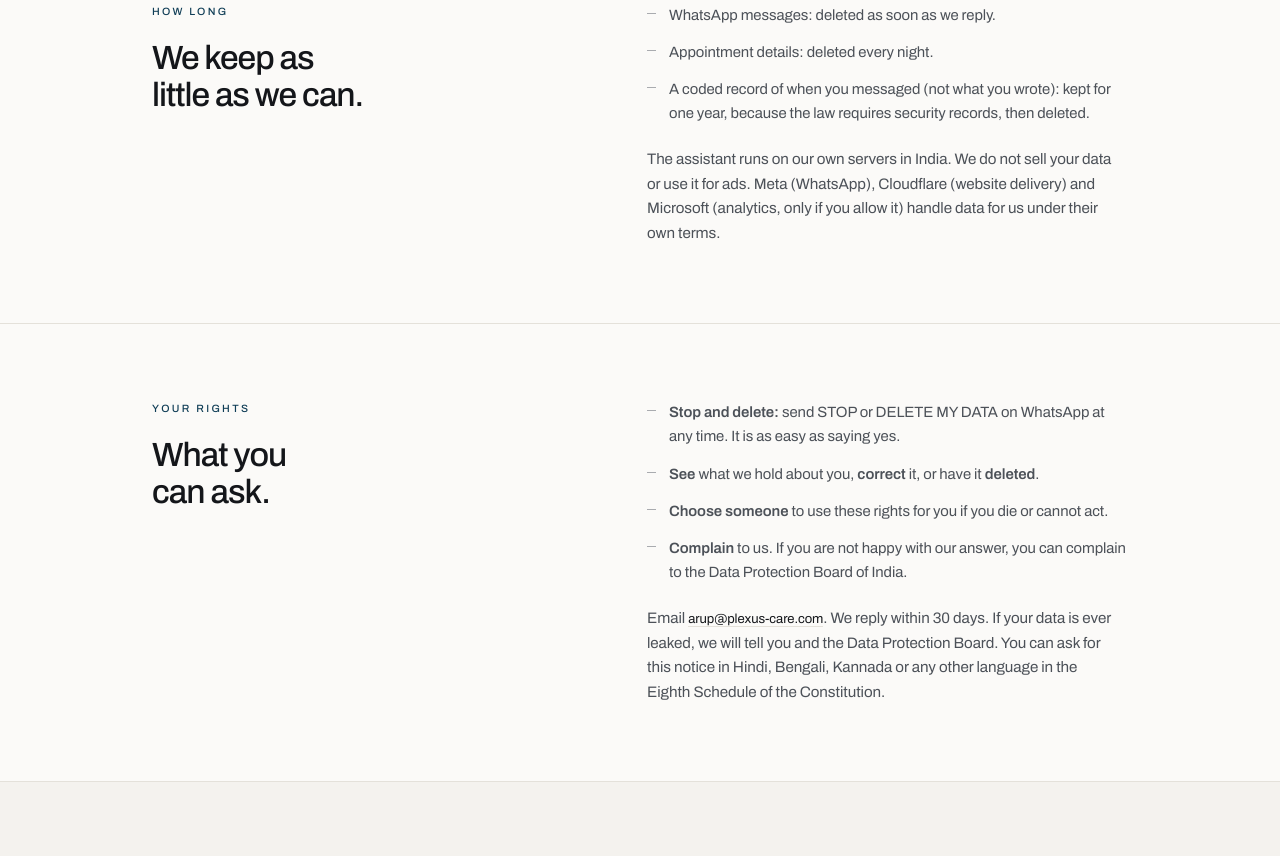
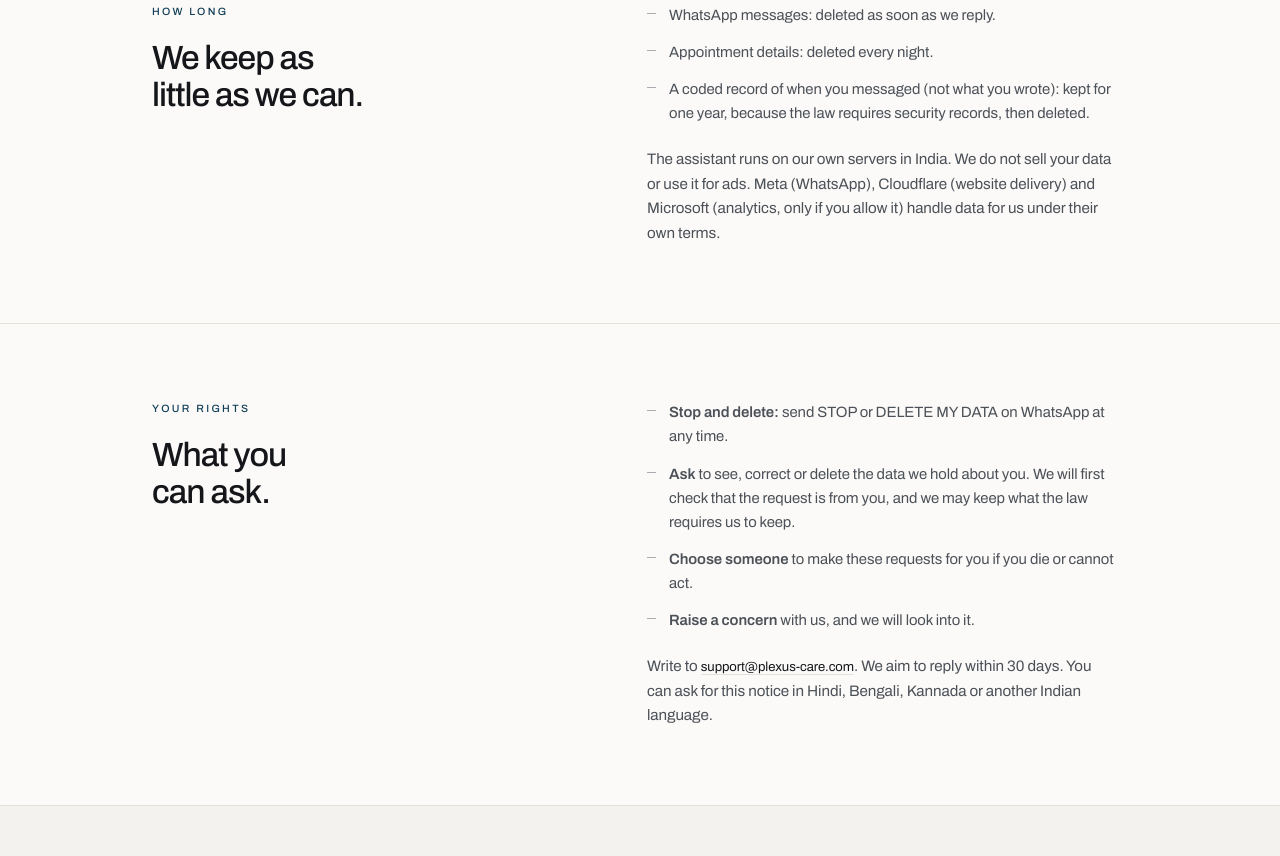
Before and after one commit to arupht/plexus-care-site, a plain HTML site: page privacy.html in a window 1280 px wide. Shown: the part 1447-2303 px from the top of the page. Drawn offline with Linux system fonts and the light colour scheme.

Commit message:
Update site — 2026-11-16 05:24 UTC

```diff
--- a/privacy.html
+++ b/privacy.html
@@ -118,7 +118,7 @@
       <div><span class="eyebrow">Who we are</span><h2 class="measure" style="max-width:13ch">PlexusCare.</h2></div>
       <div>
         <p class="lede">PlexusCare is a trade name of Arup Pramanik (Proprietor), Bengaluru, Karnataka. We are responsible for the data described here.</p>
-        <p class="section-copy">Questions or complaints: Arup Pramanik, <a class="text-link" href="mailto:arup@plexus-care.com">arup@plexus-care.com</a>.</p>
+        <p class="section-copy">Questions: <a class="text-link" href="mailto:support@plexus-care.com">support@plexus-care.com</a>.</p>
         <p class="section-copy">If you are a patient at a hospital that uses PlexusCare software, the hospital is responsible for your data. Please contact the hospital. We will help it reply to you.</p>
       </div>
     </div>
@@ -163,12 +163,12 @@
       <div><span class="eyebrow">Your rights</span><h2 class="measure" style="max-width:13ch">What you can ask.</h2></div>
       <div>
         <ul class="ticks">
-          <li><strong>Stop and delete:</strong> send STOP or DELETE MY DATA on WhatsApp at any time. It is as easy as saying yes.</li>
-          <li><strong>See</strong> what we hold about you, <strong>correct</strong> it, or have it <strong>deleted</strong>.</li>
-          <li><strong>Choose someone</strong> to use these rights for you if you die or cannot act.</li>
-          <li><strong>Complain</strong> to us. If you are not happy with our answer, you can complain to the Data Protection Board of India.</li>
+          <li><strong>Stop and delete:</strong> send STOP or DELETE MY DATA on WhatsApp at any time.</li>
+          <li><strong>Ask</strong> to see, correct or delete the data we hold about you. We will first check that the request is from you, and we may keep what the law requires us to keep.</li>
+          <li><strong>Choose someone</strong> to make these requests for you if you die or cannot act.</li>
+          <li><strong>Raise a concern</strong> with us, and we will look into it.</li>
         </ul>
-        <p class="section-copy">Email <a class="text-link" href="mailto:arup@plexus-care.com">arup@plexus-care.com</a>. We reply within 30 days. If your data is ever leaked, we will tell you and the Data Protection Board. You can ask for this notice in Hindi, Bengali, Kannada or any other language in the Eighth Schedule of the Constitution.</p>
+        <p class="section-copy">Write to <a class="text-link" href="mailto:support@plexus-care.com">support@plexus-care.com</a>. We aim to reply within 30 days. You can ask for this notice in Hindi, Bengali, Kannada or another Indian language.</p>
       </div>
     </div>
   </section>
```
